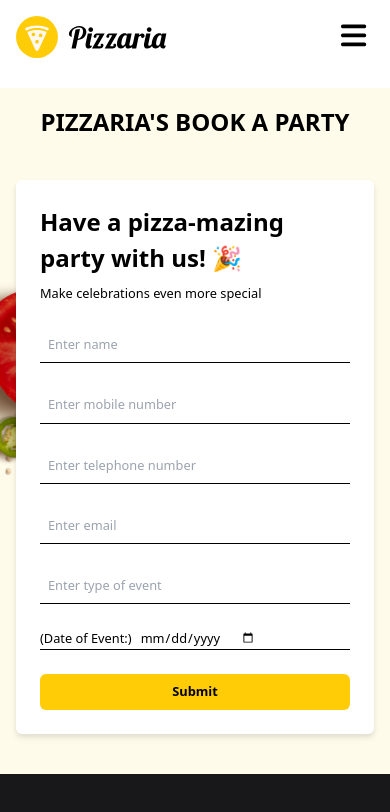
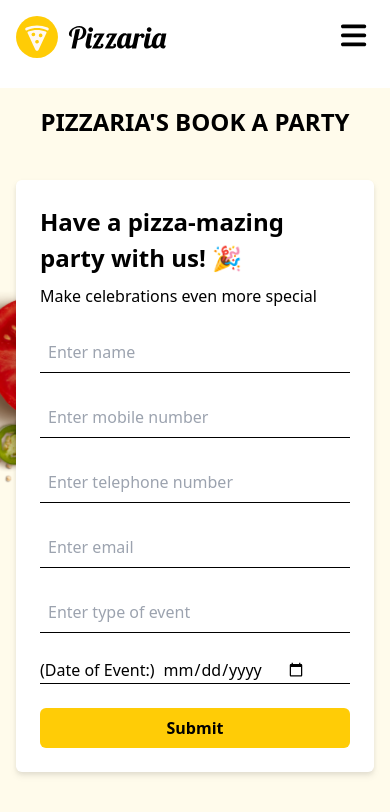
Before and after one commit to LightLotus/pizzaria, a React (Create React App) app: page /bookaparty in a window 390 px wide. Shown: the top 812 px of the page. Built offline with nearby package versions, Linux system fonts and the light colour scheme.

Commit message:
adjust mobile text size in book a party

```diff
--- a/src/pages/Bookaparty.js
+++ b/src/pages/Bookaparty.js
@@ -2,7 +2,7 @@ import pizzaparty from "../assets/pizzaparty.png";
 import spices from "../assets/spices.png";
 const Bookaparty = () => {
   return (
-    <div className="md:p-10 p-4 bg-amber-50 text-[0.8rem] md:text-[1rem] mt-[5.5rem] md:mt-[8rem] relative pb-10 md:pb-0">
+    <div className="md:p-10 p-4 bg-amber-50 md:text-[1rem] mt-[5.5rem] md:mt-[8rem] relative pb-10 md:pb-0">
       <img
         src={spices}
         alt=""
```
